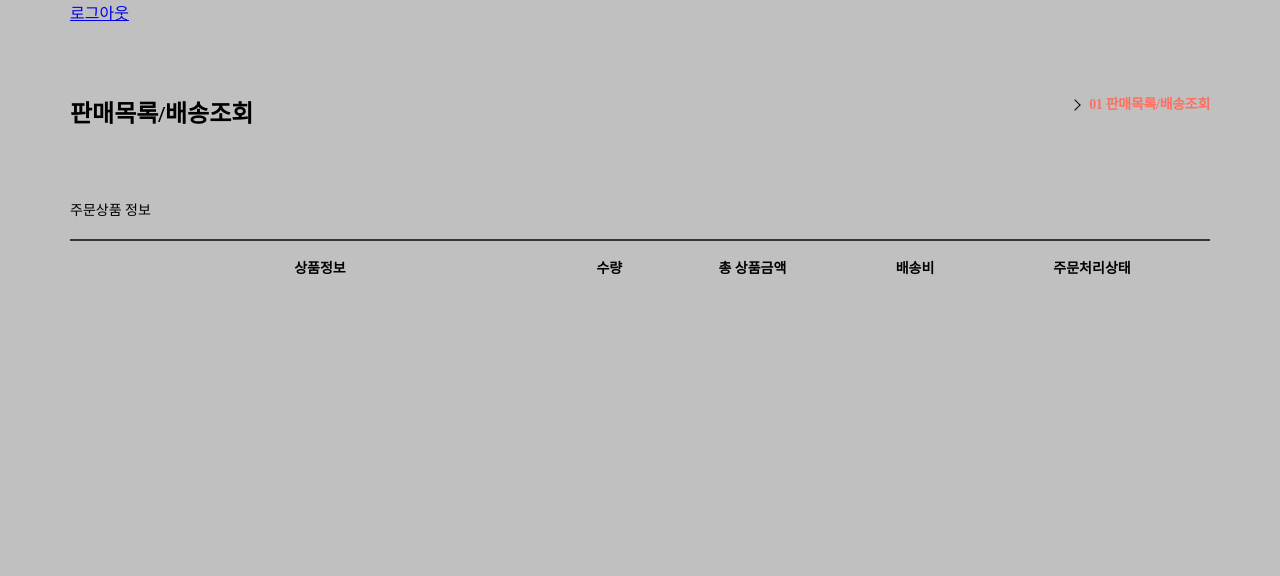
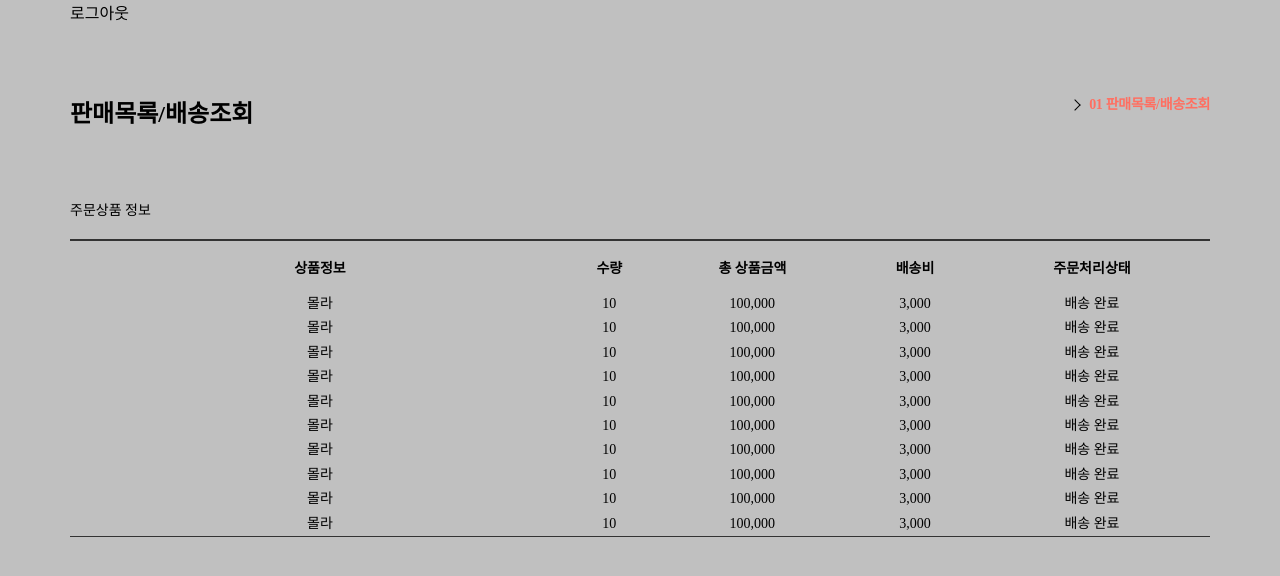
Before and after one commit to bnk159hair/-SE_Project3, a React (Create React App) app in the folder client/: page /mypage in a window 1280 px wide. Shown: the top 576 px of the page. Built offline with nearby package versions, Linux system fonts and the light colour scheme; no server answers.

Commit message:
[Update] 일단 머지

```diff
--- a/client/src/Main.js
+++ b/client/src/Main.js
@@ -37,7 +37,7 @@ const Main = () => {
                 <NavBar imageLink="./images/glass.png"/>
                 <MainImage imageSrc="./images/background1.png" />
 
-                <h2 className="listName">- BEST</h2>
+                <h2 className="listName">- BEST ITEMS</h2>
                 <div className="productList">
                     <ProductInfo id={ isUpdate ? getInfo(0).product_id : 0 }imageLink="./images/logo192.png" productName={isUpdate ? getInfo(0).product_title : "default"} name={isUpdate ? getInfo(0).product_saler : ""} productInterest={isUpdate ? getInfo(0).product_interest : 0} price={isUpdate ? getInfo(0).product_price : 0}/>
                     <ProductInfo id={ isUpdate ? getInfo(1).product_id : 0 }imageLink="./images/logo192.png" productName={isUpdate ? getInfo(1).product_title : "default"} name={isUpdate ? getInfo(1).product_saler : ""} productInterest={isUpdate ? getInfo(1).product_interest : 0} price={isUpdate ? getInfo(1).product_price : 0}/>
@@ -45,7 +45,6 @@ const Main = () => {
                     <ProductInfo id={ isUpdate ? getInfo(3).product_id : 0 }imageLink="./images/logo192.png" productName={isUpdate ? getInfo(3).product_title : "default"} name={isUpdate ? getInfo(3).product_saler : ""} productInterest={isUpdate ? getInfo(3).product_interest : 0} price={isUpdate ? getInfo(3).product_price : 0}/>
                     <ProductInfo id={ isUpdate ? getInfo(0).product_id : 0 }imageLink="./images/logo192.png" productName={isUpdate ? getInfo(2).product_title : "default"} name={isUpdate ? getInfo(2).product_saler : ""} productInterest={isUpdate ? getInfo(2).product_interest : 0} price={isUpdate ? getInfo(2).product_price : 0}/>
                 </div>
-                <h2 className="listName">- CLOTHES</h2>
                 <div className="productList">
                     <ProductInfo imageLink="./images/logo192.png" productId="1" productName={isUpdate ? getInfo(0).product_title : "default"} name={isUpdate ? getInfo(0).product_saler : ""} productInterest={isUpdate ? getInfo(0).product_interest : 0} price={isUpdate ? getInfo(0).product_price : 0}/>
                     <ProductInfo imageLink="./images/logo192.png" productId="2" productName={isUpdate ? getInfo(1).product_title : "default"} name={isUpdate ? getInfo(1).product_saler : ""} productInterest={isUpdate ? getInfo(1).product_interest : 0} price={isUpdate ? getInfo(1).product_price : 0}/>
@@ -53,7 +52,6 @@ const Main = () => {
                     <ProductInfo imageLink="./images/logo192.png" productId="4" productName={isUpdate ? getInfo(3).product_title : "default"} name={isUpdate ? getInfo(3).product_saler : ""} productInterest={isUpdate ? getInfo(3).product_interest : 0} price={isUpdate ? getInfo(3).product_price : 0}/>
                     <ProductInfo imageLink="./images/logo192.png" productId="4" productName={isUpdate ? getInfo(2).product_title : "default"} name={isUpdate ? getInfo(2).product_saler : ""} productInterest={isUpdate ? getInfo(2).product_interest : 0} price={isUpdate ? getInfo(2).product_price : 0}/>
                 </div>
-                <h2 className="listName">- ELECTRIC DEVICE</h2>
                 <div className="productList">
                     <ProductInfo imageLink="./images/logo192.png" productId="1" productName={isUpdate ? getInfo(0).product_title : "default"} name={isUpdate ? getInfo(0).product_saler : ""} productInterest={isUpdate ? getInfo(0).product_interest : 0} price={isUpdate ? getInfo(0).product_price : 0}/>
                     <ProductInfo imageLink="./images/logo192.png" productId="2" productName={isUpdate ? getInfo(1).product_title : "default"} name={isUpdate ? getInfo(1).product_saler : ""} productInterest={isUpdate ? getInfo(1).product_interest : 0} price={isUpdate ? getInfo(1).product_price : 0}/>
--- a/client/src/pages/MyPage.js
+++ b/client/src/pages/MyPage.js
@@ -7,8 +7,21 @@ import BP_ProdImage from '../components/BP_ProdImage';
 import BP_Prod from '../components/BP_Prod';
 import BP_SellerInfo from '../components/BP_SellerInfo';
 import axios from 'axios';
+import ProductInfo from '../components/ProductInfo';
 
-const List = [];
+const itemList = [];
+
+const returnList = () => {
+  console.log("item" + itemList);
+  return (
+    <>
+    <div className="productList">
+      {itemList}
+    </div>
+    </>
+  )
+}
+
 //props :
 const sellList = (props) => {
   return (
@@ -37,8 +50,9 @@ const MyPage = (props) => {
         console.log(length);
         console.log(res.data[0].product_title)
         for (var i = 0; i < length; i++) {
-          List.push(
-            <sellList title={res.data[i].product_title} price={res.data[i].product_price} />
+          console.log("hoh")
+          itemList.push(
+            <sellList title={res.data[i].product_title} prict={res.data[i].product_price} />
           );
           console.log(res.data[i].product_title + ' ' + res.data[i].product_price);
         }
@@ -50,7 +64,12 @@ const MyPage = (props) => {
 
 
       <Container>
-        <Link to='/logout'>로그아웃</Link>
+        <Link to='/logout'
+        style={{
+          "color": "black",
+          "text-decoration": "none"
+        }}
+        >로그아웃</Link>
         <Title>
           판매목록/배송조회
           <CurrentPage>
@@ -70,7 +89,76 @@ const MyPage = (props) => {
             </tr>
           </Thead>
           <Tbody>
-            {List}
+            <tr>
+              <td>몰라</td>
+              <td>10</td>
+              <td>100,000</td>
+              <td>3,000</td>
+              <td>배송 완료</td>
+            </tr>
+            <tr>
+              <td>몰라</td>
+              <td>10</td>
+              <td>100,000</td>
+              <td>3,000</td>
+              <td>배송 완료</td>
+            </tr>
+            <tr>
+              <td>몰라</td>
+              <td>10</td>
+              <td>100,000</td>
+              <td>3,000</td>
+              <td>배송 완료</td>
+            </tr>
+            <tr>
+              <td>몰라</td>
+              <td>10</td>
+              <td>100,000</td>
+              <td>3,000</td>
+              <td>배송 완료</td>
+            </tr>
+            <tr>
+              <td>몰라</td>
+              <td>10</td>
+              <td>100,000</td>
+              <td>3,000</td>
+              <td>배송 완료</td>
+            </tr>
+            <tr>
+              <td>몰라</td>
+              <td>10</td>
+              <td>100,000</td>
+              <td>3,000</td>
+              <td>배송 완료</td>
+            </tr>
+            <tr>
+              <td>몰라</td>
+              <td>10</td>
+              <td>100,000</td>
+              <td>3,000</td>
+              <td>배송 완료</td>
+            </tr>
+            <tr>
+              <td>몰라</td>
+              <td>10</td>
+              <td>100,000</td>
+              <td>3,000</td>
+              <td>배송 완료</td>
+            </tr>
+            <tr>
+              <td>몰라</td>
+              <td>10</td>
+              <td>100,000</td>
+              <td>3,000</td>
+              <td>배송 완료</td>
+            </tr>
+            <tr>
+              <td>몰라</td>
+              <td>10</td>
+              <td>100,000</td>
+              <td>3,000</td>
+              <td>배송 완료</td>
+            </tr>
           </Tbody>
         </CartContainer>
       </Container>
```
